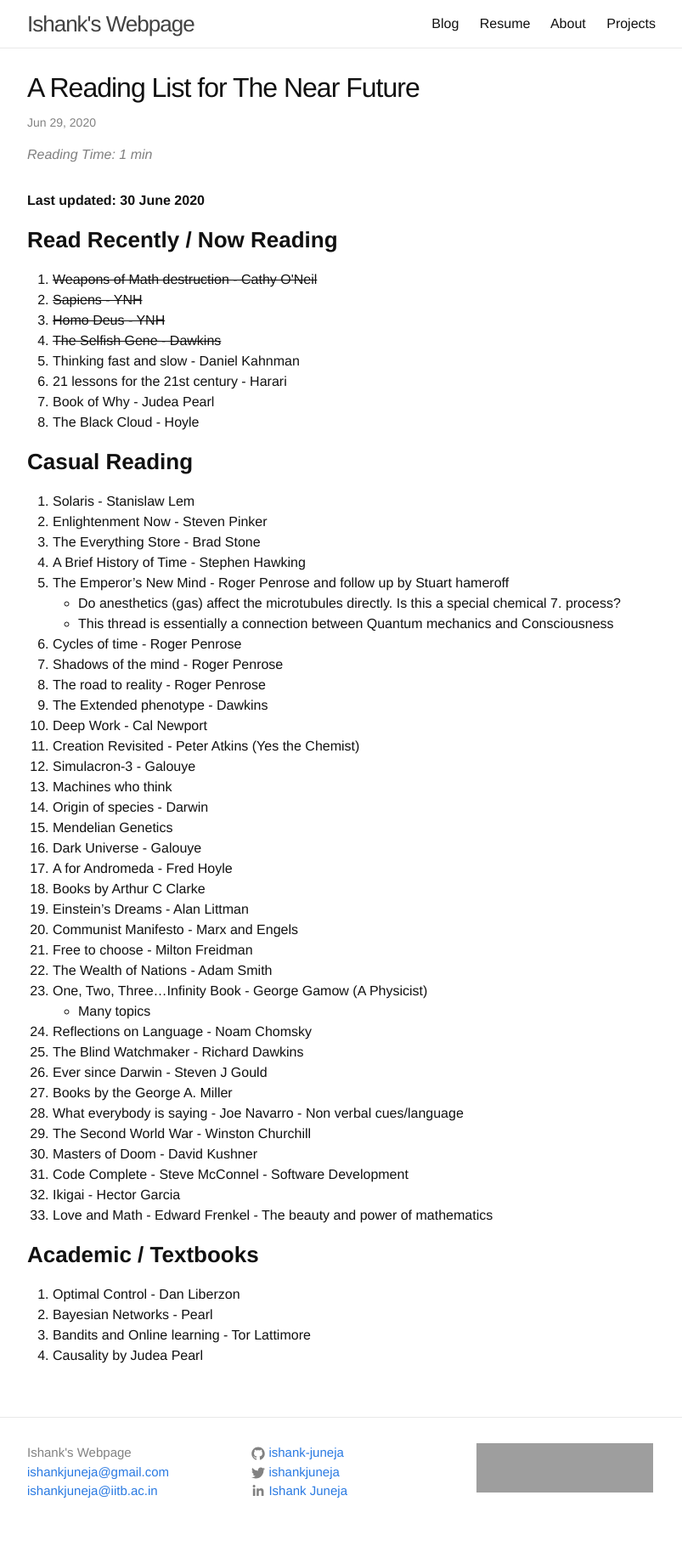
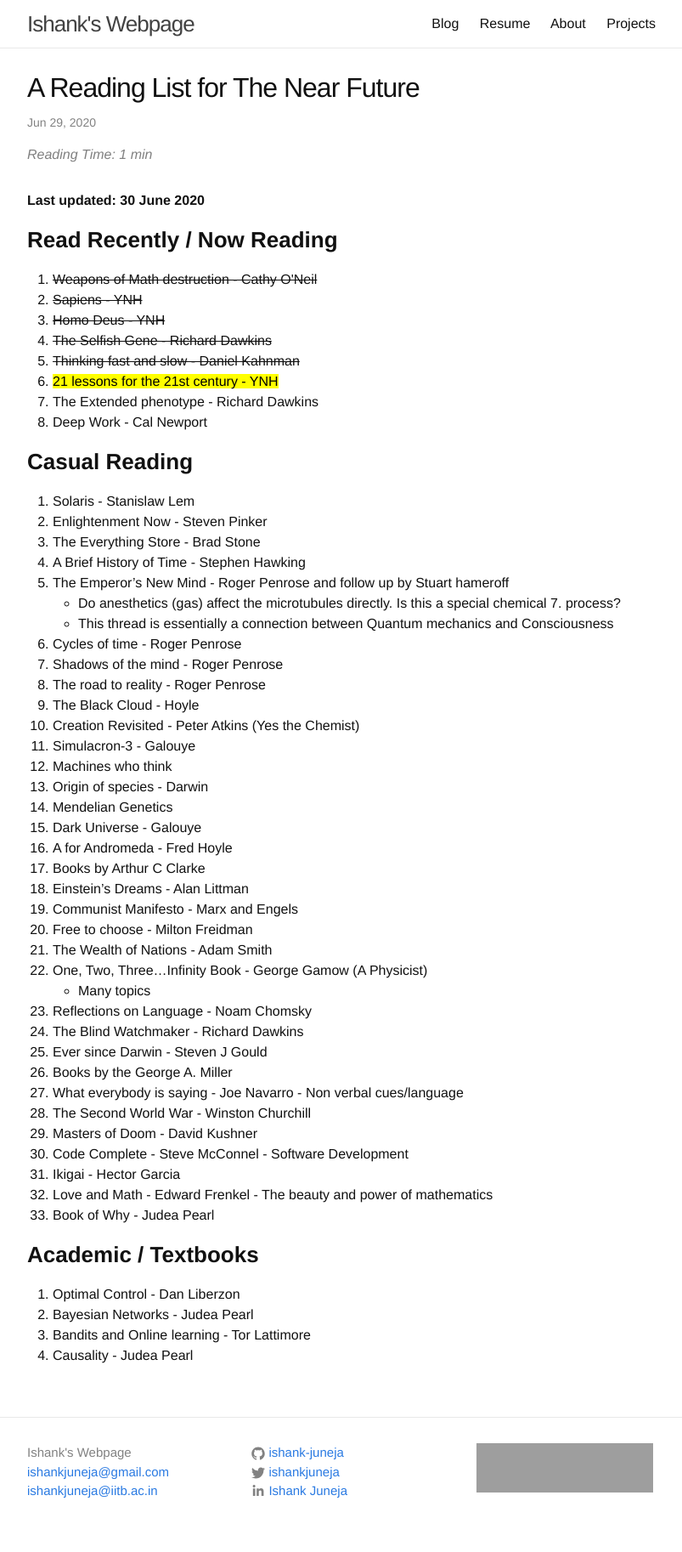
Before and after one commit to ishank-juneja/ishank-juneja.github.io, a Jekyll site: the page built from _posts/blog/miscellaneous/2020-06-29-reading.md, in a window 1280 px wide. Shown: the whole page at 85% size, without its empty margins (238-1041 px from the left). Built offline with Jekyll 4.4.1, drawn with Linux system fonts in a browser that asks for light colours; a script that is not in the unit is left out; comment, search, counter and statistics services are not loaded; part of the change alters nothing that is shown; grey boxes are pictures that could not be loaded.

Commit message:
reading list update

```diff
--- a/_posts/blog/miscellaneous/2020-06-29-reading.md
+++ b/_posts/blog/miscellaneous/2020-06-29-reading.md
@@ -13,11 +13,11 @@ mathjax: true
 1. <s>Weapons of Math destruction - Cathy O'Neil</s>
 2. <s>Sapiens - YNH</s>
 3. <s>Homo Deus - YNH</s>
-4. <s>The Selfish Gene - Dawkins</s>
-5. Thinking fast and slow - Daniel Kahnman
-6. 21 lessons for the 21st century - Harari
-7. Book of Why - Judea Pearl
-8. The Black Cloud - Hoyle
+4. <s>The Selfish Gene - Richard Dawkins</s>
+5. <s> Thinking fast and slow - Daniel Kahnman</s>
+6. <mark>21 lessons for the 21st century - YNH</mark>
+9. The Extended phenotype - Richard Dawkins
+10. Deep Work - Cal Newport
 
 ### **Casual Reading**
 1. Solaris - Stanislaw Lem
@@ -30,8 +30,7 @@ mathjax: true
 6. Cycles of time - Roger Penrose
 7. Shadows of the mind - Roger Penrose
 8. The road to reality - Roger Penrose
-9. The Extended phenotype - Dawkins
-10. Deep Work - Cal Newport
+8. The Black Cloud - Hoyle
 11. Creation Revisited - Peter Atkins (Yes the Chemist)
 12. Simulacron-3 - Galouye
 13. Machines who think
@@ -58,9 +57,10 @@ Book - George Gamow (A Physicist)
 31. Code Complete - Steve McConnel - Software Development
 32. Ikigai - Hector Garcia
 33. Love and Math - Edward Frenkel - The beauty and power of mathematics
+34. Book of Why - Judea Pearl
 
 ### **Academic / Textbooks**
 1. Optimal Control - Dan Liberzon
-2. Bayesian Networks - Pearl
+2. Bayesian Networks - Judea Pearl
 3. Bandits and Online learning - Tor Lattimore
-4. Causality by Judea Pearl
+4. Causality - Judea Pearl
```
Also changed, not shown: 2 other files.
